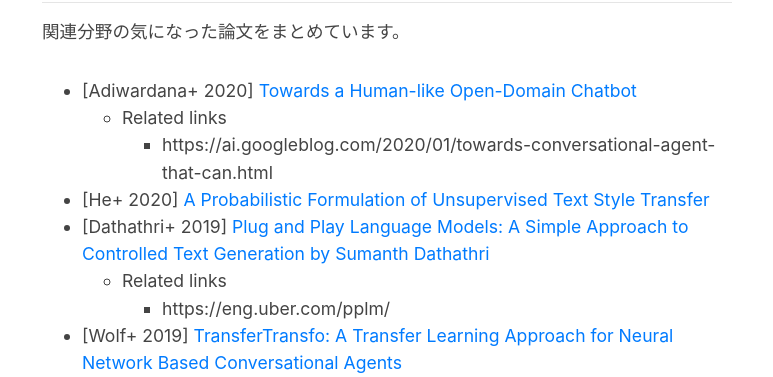
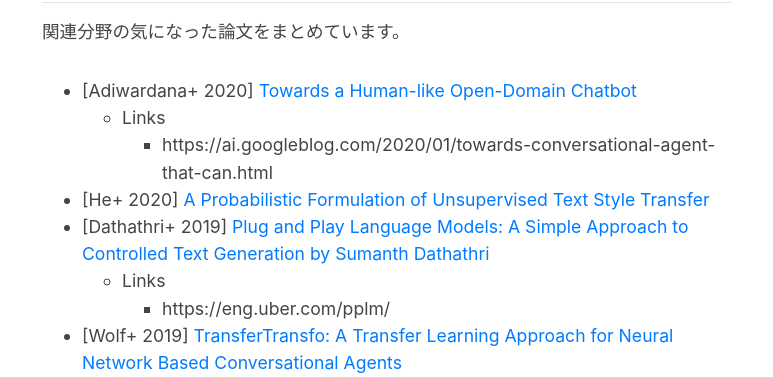
Before and after one commit to noriyukipy/blog, a Jekyll site: the page built from article/papers.md, in a window 1280 px wide. Shown: the part 395-772 px from the top of the page, without its empty margins (253-1026 px from the left). Built offline with Jekyll 4.4.1, drawn with Linux system fonts in a browser that asks for light colours; our own code applies the rules of GitHub Pages for plain Markdown files.

Commit message:
Update links

```diff
--- a/article/papers.md
+++ b/article/papers.md
@@ -3,11 +3,11 @@
 関連分野の気になった論文をまとめています。
 
 - [Adiwardana+ 2020] [Towards a Human-like Open-Domain Chatbot](https://arxiv.org/abs/2001.09977)
-  - Related links
+  - Links
     - https://ai.googleblog.com/2020/01/towards-conversational-agent-that-can.html
 - [He+ 2020] [A Probabilistic Formulation of Unsupervised Text Style Transfer](https://arxiv.org/abs/2002.03912)
 - [Dathathri+ 2019] [Plug and Play Language Models: A Simple Approach to Controlled Text Generation by Sumanth Dathathri](https://arxiv.org/abs/1912.02164)
-  - Related links
+  - Links
     - https://eng.uber.com/pplm/
 - [Wolf+ 2019] [TransferTransfo: A Transfer Learning Approach for Neural Network Based Conversational Agents](https://arxiv.org/abs/1901.08149)
 - [Hupkes+ 2019] [The compositionality of neural networks: integrating symbolism and connectionism](https://arxiv.org/abs/1908.08351)
```
